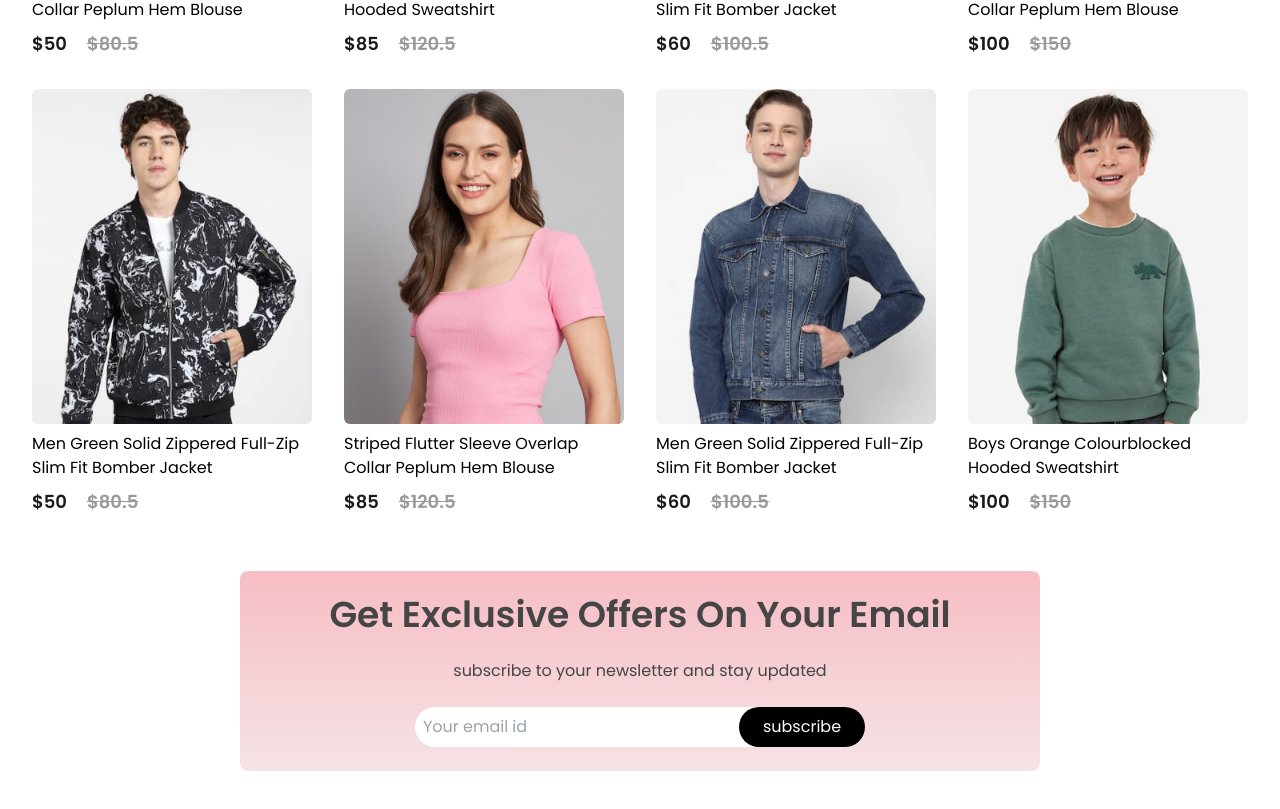
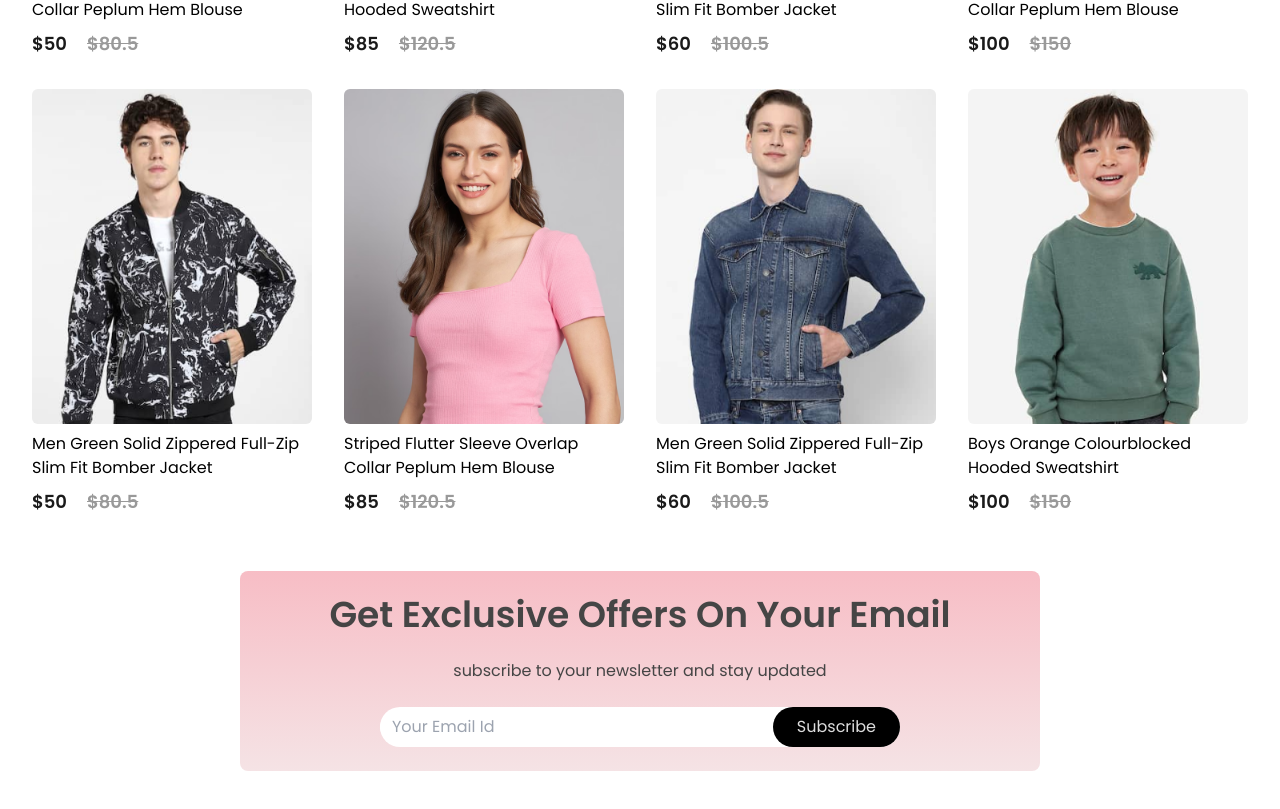
Before and after one commit to kiancodemy/ec, a React (Vite) app: page / in a window 1280 px wide. Shown: the part 2710-3519 px from the top of the page. Built offline with nearby package versions, Linux system fonts and the light colour scheme.

Commit message:
add-footer

```diff
--- /dev/null
+++ b/src/components/Footer.jsx
@@ -0,0 +1,36 @@
+import logo from "../assets/logo_big.png";
+import whits from "../assets/whatsapp_icon.png";
+import pin from "../assets/pintester_icon.png";
+import instagram from "../assets/instagram_icon.png";
+
+function Footer() {
+  return (
+    <div>
+      <div>
+        <img src={logo} alt="kian" />
+        <p>Shopping</p>
+      </div>
+
+      <ul className="capitalize">
+        <li>company</li>
+        <li>products </li>
+        <li>office</li>
+        <li>about</li>
+        <li>contracts</li>
+      </ul>
+      <div>
+        <div>
+          <img src={whits} alt="" />
+        </div>
+        <div>
+          <img src={pin} alt="" />
+        </div>
+        <div>
+          <img src={instagram} alt="" />
+        </div>
+      </div>
+    </div>
+  );
+}
+
+export default Footer;
--- a/src/components/Newsletter.jsx
+++ b/src/components/Newsletter.jsx
@@ -1,20 +1,20 @@
 function Newsletter() {
   return (
-    <div className="bg-gradient-to-b from-[#f7bdc5] to-[#f5e3e5] lg:max-w-[800px] rounded-lg p-6 my-14 gap-6 flex flex-col justify-center mx-auto items-center">
+    <div className="bg-gradient-to-b  from-[#f7bdc5] to-[#f5e3e5] lg:max-w-[800px] rounded-lg p-6 my-14 gap-6 flex flex-col justify-center mx-auto items-center">
       <h1 className="capitalize font-semibold text-4xl text-[#454545]">
         get exclusive offers on your email
       </h1>
       <p className="text-md text-[#454545]">
         subscribe to your newsletter and stay updated
       </p>
-      <div className="rounded-full   bg-white border-solid border-1 border-black flex   justify-between items-center ">
+      <div className="border-2border-[#bbb] outline-none rounded-full lg:w-[520px] bg-white border-solid border-1 flex   justify-between items-center ">
         <input
           type="email"
-          className="border-none rounded-full pl-2  focus:outline-none focus:placeholder:translate-x-4  focus:placeholder:duration-300 focus:border-none  "
+          className="placeholder:capitalize border-none rounded-full pl-3  focus:outline-none focus:placeholder:translate-x-4 focus:placeholder:text-black  focus:placeholder:duration-300 focus:border-none  "
           placeholder="Your email id"
         />
         <button
-          className="text-white hover:translate-x-3 duration-500 inline-block py-2 px-6 rounded-full bg-black "
+          className="text-[#ddd] capitalize hover:text-white hover:translate-x-3 duration-500 inline-block py-2 px-6 rounded-full bg-black "
           type="submit"
         >
           subscribe
```
